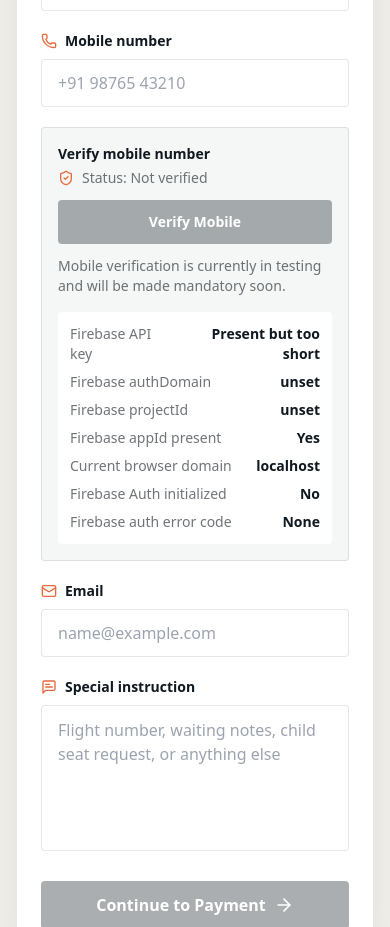
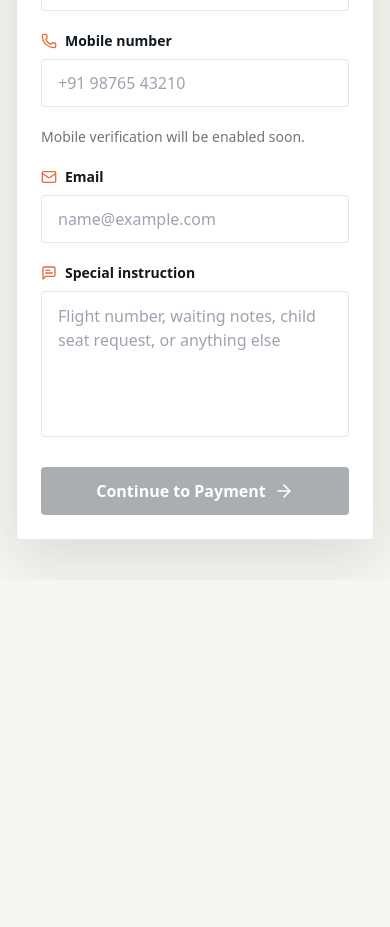
Before and after one commit to vekaashsenha/cab-hailing-, a Next.js app: page /booking in a window 390 px wide. Shown: the part 860-1787 px from the top of the page. After the commit the page ends 1440 px from the top, so only its background shows below. Built offline with nearby package versions, Linux system fonts and the light colour scheme; no server answers; a web font is replaced by a local one.

Commit message:
Remove customer-facing Firebase OTP UI

```diff
--- a/app/booking/page.tsx
+++ b/app/booking/page.tsx
@@ -1,15 +1,14 @@
 "use client";
 
 import Link from "next/link";
-import { FormEvent, useEffect, useRef, useState } from "react";
+import { FormEvent, useEffect, useState } from "react";
 import { useRouter } from "next/navigation";
-import { ArrowRight, CheckCircle2, Mail, MessageSquareText, Phone, ShieldCheck, UserRound } from "lucide-react";
+import { ArrowRight, Mail, MessageSquareText, Phone, UserRound } from "lucide-react";
 import { DailyRentalNote } from "@/components/daily-rental-note";
 import { FareBreakupCard } from "@/components/fare-breakup-card";
 import { PageShell } from "@/components/page-shell";
 import { TripSummary } from "@/components/trip-summary";
 import {
-  formatMobileVerificationStatus,
   getPassenger,
   getSelectedCar,
   getTrip,
@@ -19,16 +18,6 @@ import {
   type TripDraft
 } from "@/lib/booking";
 import { calculateFareBreakup } from "@/lib/fare";
-import {
-  getFirebaseAuthDiagnostics,
-  recordFirebaseAuthError,
-  resetRecaptchaVerifier,
-  signInWithPhoneNumber,
-  type FirebaseAuthDiagnostics,
-  type FirebaseConfirmationResult
-} from "@/lib/firebase";
-
-const recaptchaContainerId = "firebase-phone-recaptcha";
 
 const emptyPassenger: PassengerDetails = {
   fullName: "",
@@ -45,27 +34,12 @@ export default function BookingPage() {
   const [car, setCar] = useState<CarOption | null>(null);
   const [passenger, setPassenger] = useState<PassengerDetails>(emptyPassenger);
   const [message, setMessage] = useState("");
-  const [otpCode, setOtpCode] = useState("");
-  const [otpMessage, setOtpMessage] = useState("");
-  const [firebaseDiagnostics, setFirebaseDiagnostics] = useState<FirebaseAuthDiagnostics>(() =>
-    getFirebaseAuthDiagnostics()
-  );
-  const [isSendingOtp, setIsSendingOtp] = useState(false);
-  const [isVerifyingOtp, setIsVerifyingOtp] = useState(false);
-  const confirmationResultRef = useRef<FirebaseConfirmationResult | null>(null);
 
   useEffect(() => {
     setTrip(getTrip());
     setCar(getSelectedCar());
     setPassenger(getPassenger() ?? emptyPassenger);
-    refreshFirebaseDiagnostics();
-
-    return () => resetRecaptchaVerifier();
   }, []);
-
-  function refreshFirebaseDiagnostics() {
-    setFirebaseDiagnostics(getFirebaseAuthDiagnostics());
-  }
 
   function updatePassenger<K extends keyof PassengerDetails>(key: K, value: PassengerDetails[K]) {
     setPassenger((current) => {
@@ -80,89 +54,6 @@ export default function BookingPage() {
 
       return { ...current, [key]: value };
     });
-
-    if (key === "mobile") {
-      confirmationResultRef.current = null;
-      setOtpCode("");
-      setOtpMessage("");
-      resetRecaptchaVerifier();
-    }
-  }
-
-  async function sendMobileOtp() {
-    setOtpMessage("");
-    const formattedPhoneNumber = formatIndianPhoneNumber(passenger.mobile);
-
-    if (!formattedPhoneNumber) {
-      setOtpMessage("Please enter a valid 10-digit Indian mobile number.");
-      return;
-    }
-
-    setIsSendingOtp(true);
-    refreshFirebaseDiagnostics();
-
-    try {
-      const confirmationResult = await signInWithPhoneNumber(formattedPhoneNumber, recaptchaContainerId);
-      confirmationResultRef.current = confirmationResult;
-      setPassenger((current) => ({
-        ...current,
-        mobile: formattedPhoneNumber,
-        mobileOtpStatus: "otp_sent",
-        mobileVerified: false
-      }));
-      setOtpMessage("OTP sent. Please enter the code to verify your mobile number.");
-      refreshFirebaseDiagnostics();
-    } catch (error) {
-      recordFirebaseAuthError(error);
-      console.warn("Firebase phone OTP could not be sent.", {
-        error: getSafeOtpConsoleMessage(error)
-      });
-      confirmationResultRef.current = null;
-      resetRecaptchaVerifier();
-      setOtpMessage(getOtpFailureMessage(error));
-      refreshFirebaseDiagnostics();
-    } finally {
-      setIsSendingOtp(false);
-    }
-  }
-
-  async function verifyMobileOtp() {
-    setOtpMessage("");
-
-    if (!confirmationResultRef.current) {
-      setOtpMessage("Please request an OTP before verifying.");
-      return;
-    }
-
-    if (!otpCode.trim()) {
-      setOtpMessage("Please enter the OTP sent to your mobile number.");
-      return;
-    }
-
-    setIsVerifyingOtp(true);
-
-    try {
-      await confirmationResultRef.current.confirm(otpCode.trim());
-      confirmationResultRef.current = null;
-      setPassenger((current) => ({
-        ...current,
-        mobileOtpStatus: "verified",
-        mobileVerified: true
-      }));
-      setOtpCode("");
-      setOtpMessage("Mobile verified.");
-      resetRecaptchaVerifier();
-      refreshFirebaseDiagnostics();
-    } catch (error) {
-      recordFirebaseAuthError(error);
-      console.warn("Firebase phone OTP could not be verified.", {
-        error: getSafeOtpConsoleMessage(error)
-      });
-      setOtpMessage("The OTP could not be verified. Please check the code and try again, or continue booking.");
-      refreshFirebaseDiagnostics();
-    } finally {
-      setIsVerifyingOtp(false);
-    }
   }
 
   function submitBooking(event: FormEvent<HTMLFormElement>) {
@@ -187,7 +78,6 @@ export default function BookingPage() {
 
   const canContinue = Boolean(trip && car && calculateFareBreakup(trip, car).canCalculateFare);
   const canProceedToPayment = canContinue;
-  const otpStatusLabel = formatMobileVerificationStatus(passenger);
 
   return (
     <PageShell
@@ -240,57 +130,7 @@ export default function BookingPage() {
               />
             </label>
 
-            <div className="rounded border border-ink/10 bg-mist p-4 md:col-span-2">
-              <div className="flex flex-col gap-3 sm:flex-row sm:items-center sm:justify-between">
-                <div>
-                  <p className="text-sm font-semibold">Verify mobile number</p>
-                  <p className="mt-1 flex items-center gap-2 text-sm text-ink/60">
-                    {passenger.mobileVerified ? (
-                      <CheckCircle2 className="h-4 w-4 text-emerald-700" />
-                    ) : (
-                      <ShieldCheck className="h-4 w-4 text-ember" />
-                    )}
-                    Status: {passenger.mobileOtpStatus === "otp_sent" ? "OTP sent" : otpStatusLabel}
-                  </p>
-                </div>
-                <button
-                  type="button"
-                  onClick={sendMobileOtp}
-                  disabled={!passenger.mobile.trim() || passenger.mobileVerified || isSendingOtp || isVerifyingOtp}
-                  className="inline-flex h-11 items-center justify-center rounded bg-ink px-4 text-sm font-semibold text-white transition hover:bg-ember disabled:cursor-not-allowed disabled:bg-ink/35"
-                >
-                  {isSendingOtp ? "Sending OTP..." : passenger.mobileOtpStatus === "otp_sent" ? "Resend OTP" : "Verify Mobile"}
-                </button>
-              </div>
-
-              {passenger.mobileOtpStatus === "otp_sent" && !passenger.mobileVerified ? (
-                <div className="mt-4 grid gap-3 sm:grid-cols-[1fr_auto]">
-                  <input
-                    value={otpCode}
-                    onChange={(event) => setOtpCode(event.target.value)}
-                    inputMode="numeric"
-                    autoComplete="one-time-code"
-                    placeholder="Enter OTP"
-                    className="h-11 rounded border border-ink/10 bg-white px-4 outline-none transition focus:border-ember focus:ring-2 focus:ring-ember/20"
-                  />
-                  <button
-                    type="button"
-                    onClick={verifyMobileOtp}
-                    disabled={isVerifyingOtp}
-                    className="inline-flex h-11 items-center justify-center rounded bg-ember px-4 text-sm font-semibold text-white transition hover:bg-ink disabled:cursor-not-allowed disabled:bg-ink/35"
-                  >
-                    {isVerifyingOtp ? "Verifying..." : "Verify OTP"}
-                  </button>
-                </div>
-              ) : null}
-
-              <div id={recaptchaContainerId} className="mt-3" />
-              <p className="mt-3 text-sm text-ink/60">
-                Mobile verification is currently in testing and will be made mandatory soon.
-              </p>
-              {otpMessage ? <p className="mt-3 rounded bg-white px-3 py-2 text-sm text-ink/70">{otpMessage}</p> : null}
-              <FirebaseDiagnosticsPanel diagnostics={firebaseDiagnostics} />
-            </div>
+            <p className="text-sm text-ink/60 md:col-span-2">Mobile verification will be enabled soon.</p>
 
             <label className="block md:col-span-2">
               <span className="mb-2 flex items-center gap-2 text-sm font-semibold">
@@ -343,84 +183,3 @@ export default function BookingPage() {
     </PageShell>
   );
 }
-
-function FirebaseDiagnosticsPanel({ diagnostics }: { diagnostics: FirebaseAuthDiagnostics }) {
-  const rows = [
-    ["Firebase API key", diagnostics.maskedApiKey],
-    ["Firebase authDomain", diagnostics.authDomain],
-    ["Firebase projectId", diagnostics.projectId],
-    ["Firebase appId present", formatYesNo(diagnostics.appIdPresent)],
-    ["Current browser domain", diagnostics.browserDomain],
-    ["Firebase Auth initialized", formatYesNo(diagnostics.authInitialized)],
-    ["Firebase auth error code", diagnostics.lastAuthErrorCode || "None"]
-  ];
-
-  return (
-    <dl className="mt-4 grid gap-2 rounded bg-white p-3 text-sm">
-      {rows.map(([label, value]) => (
-        <div key={label} className="flex items-start justify-between gap-4">
-          <dt className="text-ink/60">{label}</dt>
-          <dd className="text-right font-semibold text-ink">{value}</dd>
-        </div>
-      ))}
-    </dl>
-  );
-}
-
-function formatYesNo(value: boolean) {
-  return value ? "Yes" : "No";
-}
-
-function getOtpFailureMessage(error: unknown) {
-  const code = getFirebaseErrorCode(error);
-
-  if (code === "auth/invalid-api-key") {
-    return "Firebase API key is invalid. Please confirm the Web App config values in Vercel match the Firebase Cab-Hailing project.";
-  }
-
-  if (code === "auth/config-mismatch") {
-    return "Firebase configuration changed in this browser session. Please refresh the page before trying mobile verification again. You can continue booking.";
-  }
-
-  return "We could not send the OTP right now. You can continue booking.";
-}
-
-function getFirebaseErrorCode(error: unknown) {
-  if (isObject(error) && typeof error.code === "string") {
-    return error.code;
-  }
-
-  return "";
-}
-
-function isObject(value: unknown): value is Record<string, unknown> {
-  return typeof value === "object" && value !== null;
-}
-
-function formatIndianPhoneNumber(value: string) {
-  const compact = value.replace(/[^\d+]/g, "");
-
-  if (/^\+91[6-9]\d{9}$/.test(compact)) {
-    return compact;
-  }
-
-  const digits = value.replace(/\D/g, "");
-
-  if (/^[6-9]\d{9}$/.test(digits)) {
-    return `+91${digits}`;
-  }
-
-  if (/^91[6-9]\d{9}$/.test(digits)) {
-    return `+${digits}`;
-  }
-
-  return null;
-}
-
-function getSafeOtpConsoleMessage(error: unknown) {
-  if (error instanceof Error && error.message) {
-    return error.message.slice(0, 180);
-  }
-
-  return "Phone verification failed.";
-}
```
